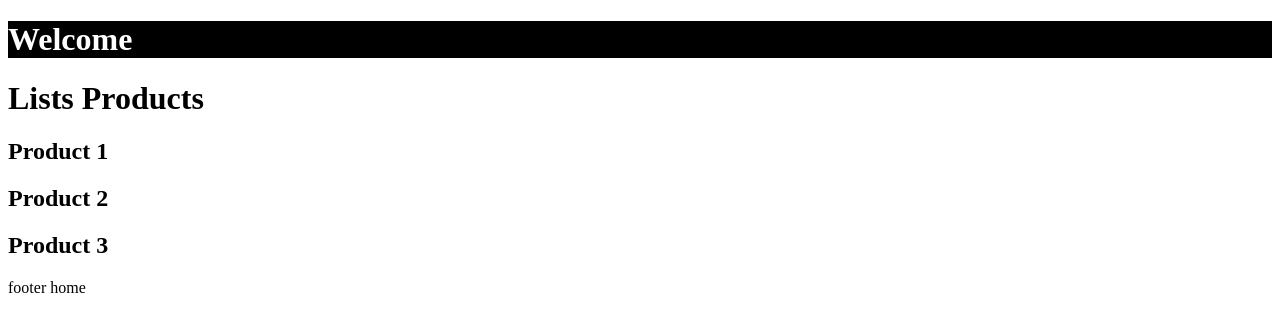
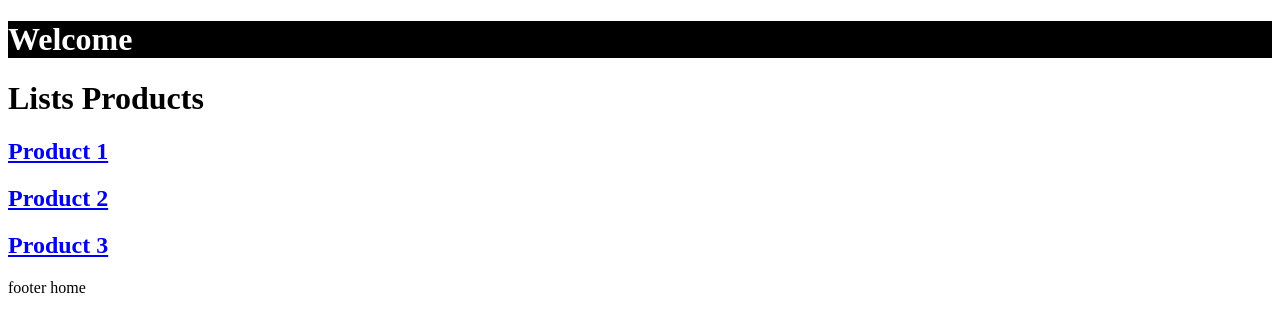
Before and after one commit to m4rc3l04ugu2t0/next-js, a Next.js app: page /products in a window 1280 px wide. Shown: the top 332 px of the page. Built offline with nearby package versions, Linux system fonts and the light colour scheme.

Commit message:
Link Component Navigation

```diff
--- a/src/app/products/page.tsx
+++ b/src/app/products/page.tsx
@@ -1,10 +1,20 @@
+import Link from "next/link";
+
 export default function Products() {
     return (
         <>
             <h1>Lists Products</h1>
-            <h2>Product 1</h2>
-            <h2>Product 2</h2>
-            <h2>Product 3</h2>
+            <h2>
+                <Link href="/products/1" replace>
+                    Product 1
+                </Link>
+            </h2>
+            <h2>
+                <Link href="/products/2">Product 2</Link>
+            </h2>
+            <h2>
+                <Link href="/products/3">Product 3</Link>
+            </h2>
         </>
     );
 }
```
Also changed, not shown: src/app/page.tsx (+15 -1 lines), src/app/profile/page.tsx (+13 -1 lines).
